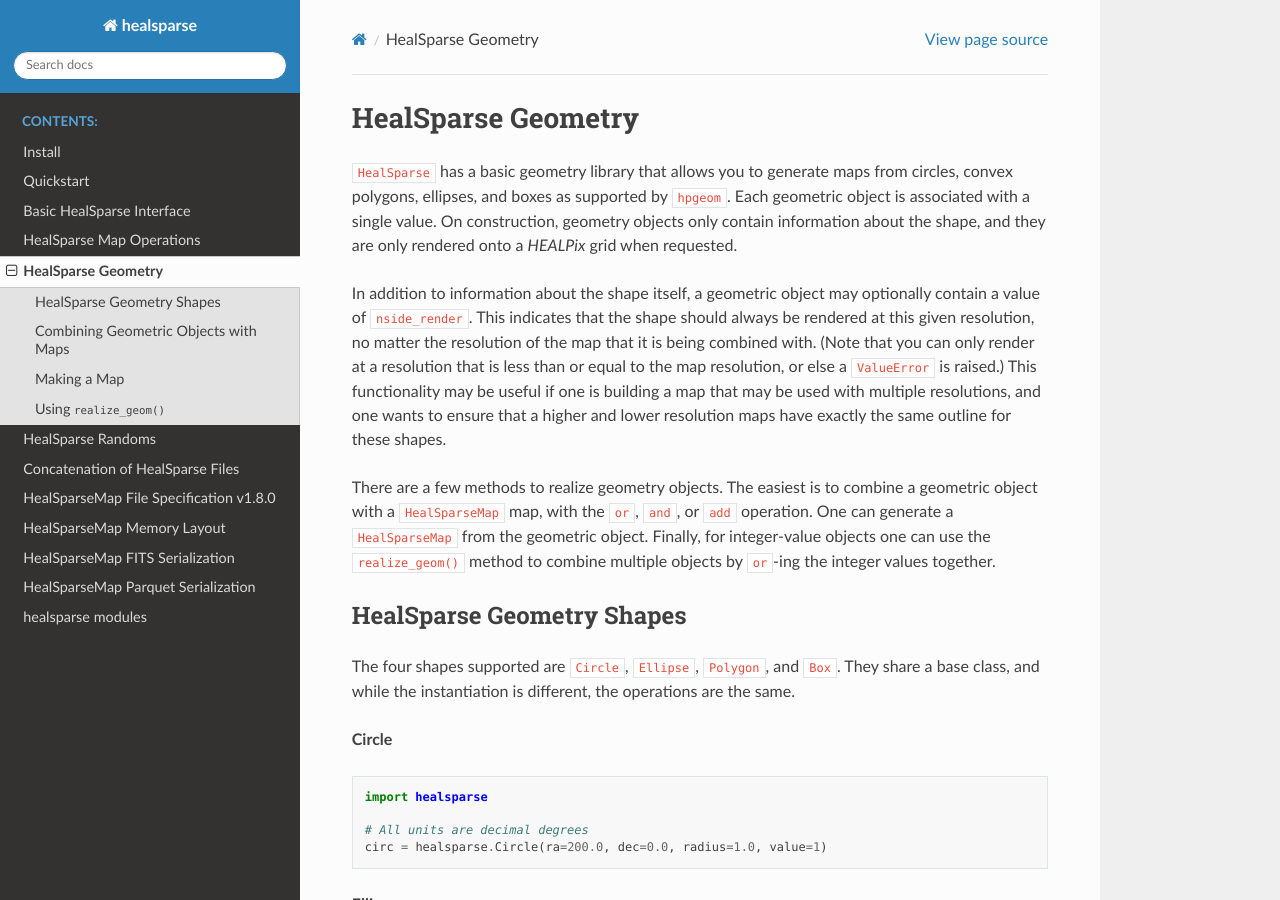
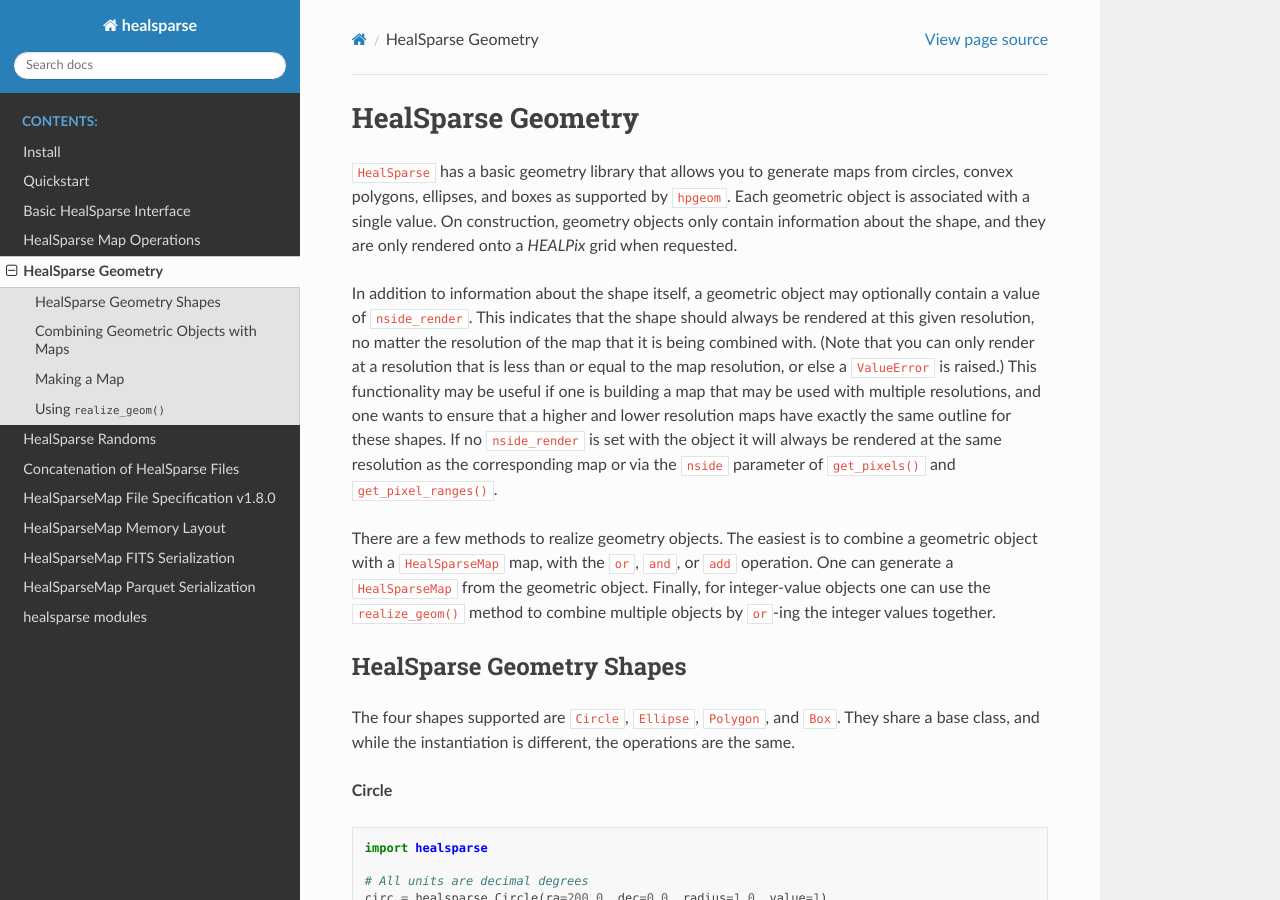
Before and after one commit to LSSTDESC/healsparse, a Sphinx documentation site: the page built from docs/geometry.rst, in a window 1280 px wide and 900 px high. Built offline with Sphinx 7.4.7 and the Read the Docs theme 2.0.0, drawn with Linux system fonts in a browser that asks for light colours; cross-references to code outside the pages are shown as plain code.

Commit message:
Add more documentation.

```diff
--- a/docs/geometry.rst
+++ b/docs/geometry.rst
@@ -12,6 +12,7 @@ In addition to information about the shape itself, a geometric object may option
 This indicates that the shape should always be rendered at this given resolution, no matter the resolution of the map that it is being combined with.
 (Note that you can only render at a resolution that is less than or equal to the map resolution, or else a :code:`ValueError` is raised.)
 This functionality may be useful if one is building a map that may be used with multiple resolutions, and one wants to ensure that a higher and lower resolution maps have exactly the same outline for these shapes.
+If no :code:`nside_render` is set with the object it will always be rendered at the same resolution as the corresponding map or via the :code:`nside` parameter of :code:`get_pixels()` and :code:`get_pixel_ranges()`.
 
 There are a few methods to realize geometry objects.
 The easiest is to combine a geometric object with a :code:`HealSparseMap` map, with the ``or``, ``and``, or ``add`` operation.
```
